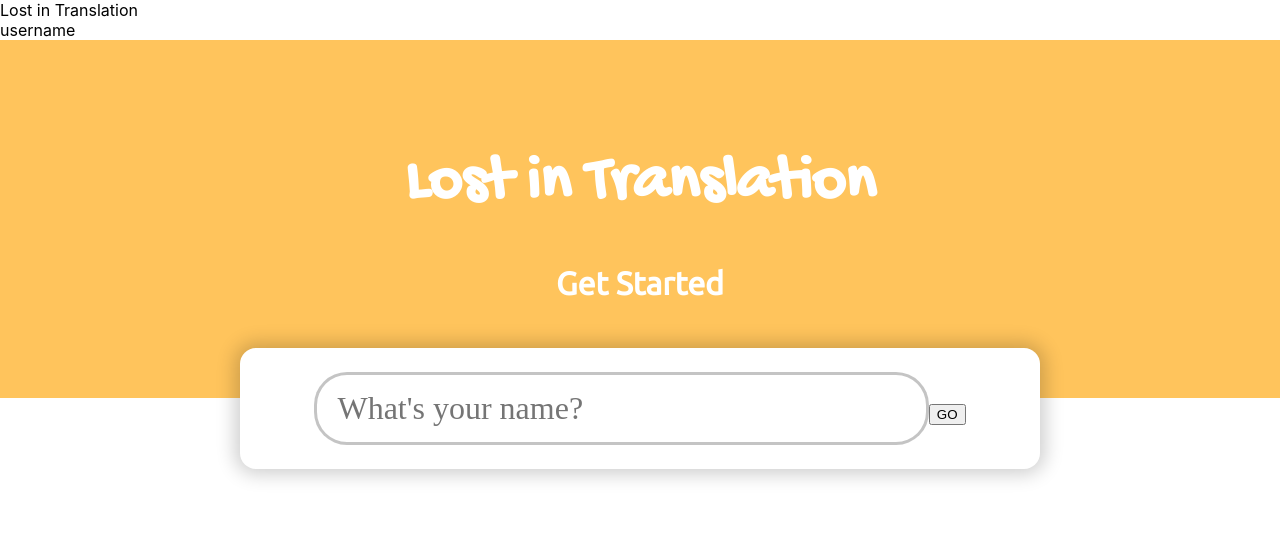
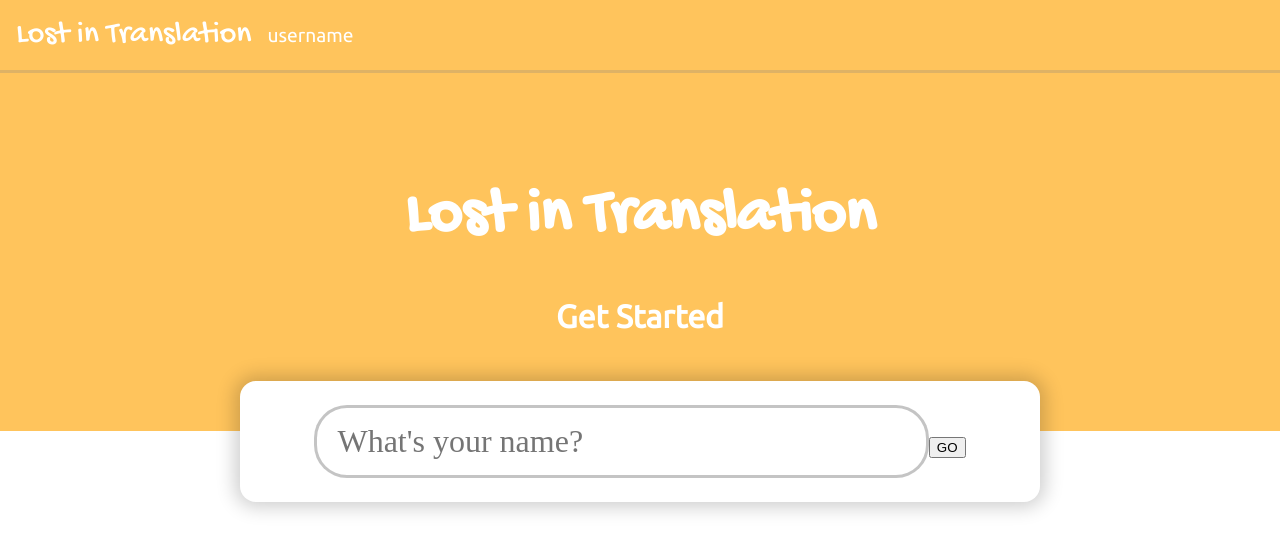
Before and after one commit to Vilhard/lostInTranslation, a React (Create React App) app: page / in a window 1280 px wide. Shown: the top 552 px of the page. Built offline with nearby package versions, Linux system fonts and the light colour scheme; a web font is replaced by a local one.

Commit message:
Feat: added styling to navbar

```diff
--- a/src/components/Navbar.jsx
+++ b/src/components/Navbar.jsx
@@ -2,10 +2,10 @@ import styles from './Navbar.module.css'
 const Navbar = () => {
     console.log('Navbar.render')
     return (
-        <nav>
-            Lost in Translation
-            <ul className={styles.navBarUl}>
-                <li>username</li>
+        <nav className={styles.Navbar}>
+            <ul className={styles.NavbarMenu}>
+                <li className={styles.NavbarHeaderText}>Lost in Translation</li>
+                <li className={styles.NavbarMenuItem}>username</li>
             </ul>
         </nav>
     )
--- a/src/components/Navbar.module.css
+++ b/src/components/Navbar.module.css
@@ -1,5 +1,24 @@
-.navBarUl {
-    list-style-type: none;
+.Navbar {
+  background-color: #ffc45c;
+  color: white;
+  border-bottom: 0.2rem solid rgba(128, 128, 128, 0.26);
+  box-sizing: border-box;
+}
+.NavbarMenu {
+  display: flex;
+  padding: 0;
   margin: 0;
-  padding: 0;
+  overflow: hidden;
+  align-items: center;
+  list-style-type: none;
 }
+.NavbarMenuItem {
+  font-size:1.2rem;
+  font-family: "Ubuntu", sans-serif;
+}
+.NavbarHeaderText {
+  font-family: "Gochi Hand", cursive;
+  font-size: 2rem;
+  padding: 1rem;
+
+}
```
